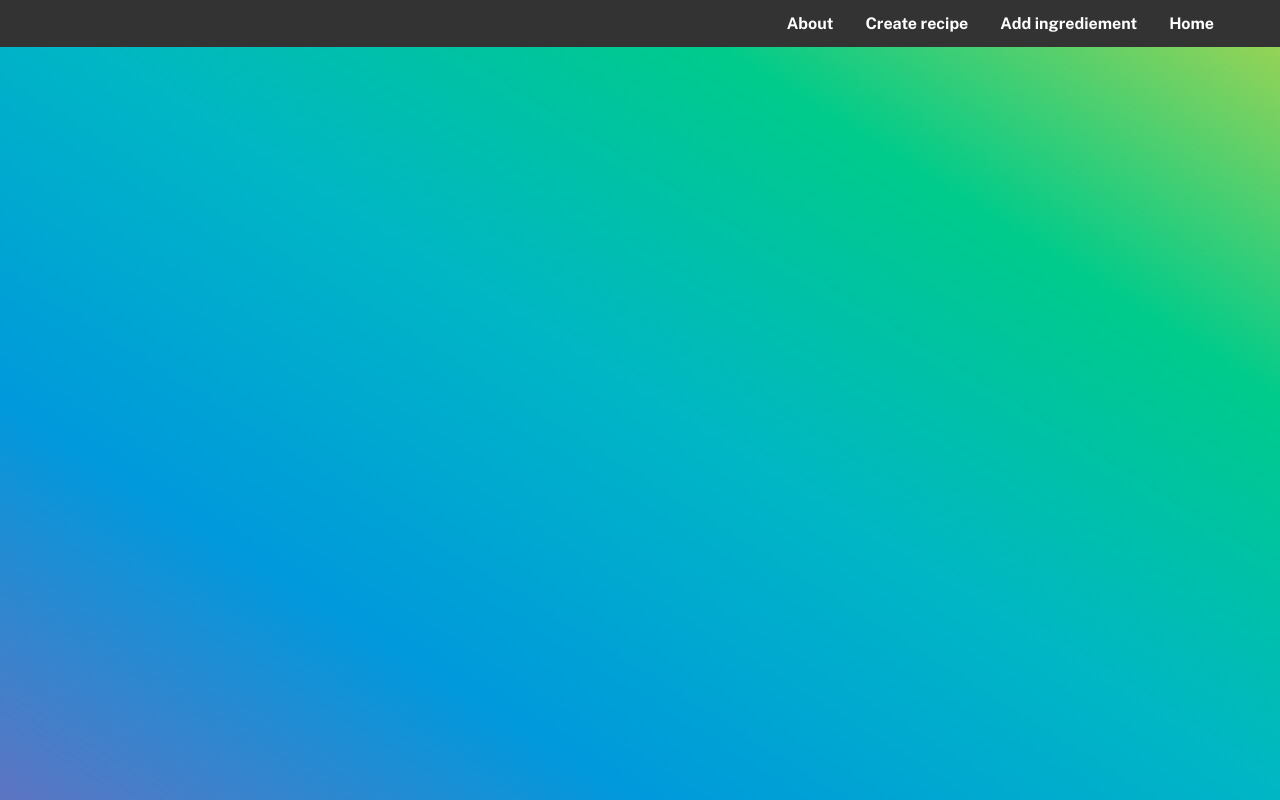
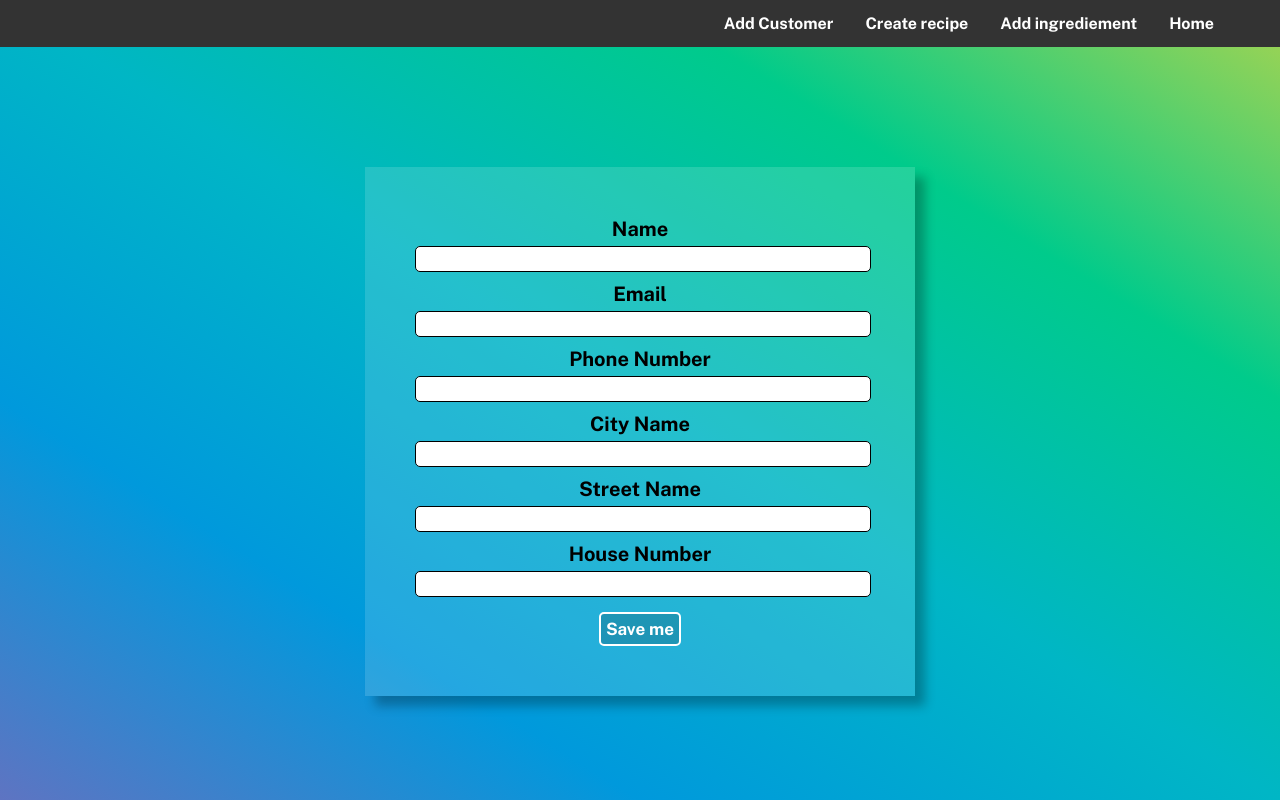
Before and after one commit to CodecoolGlobal/el-proyecte-grande-sprint-5-java-LordBrutal, a React (Create React App) app in the folder src/frontend/myrestaurantapp/: page /create-customer in a window 1280 px wide. Built offline with nearby package versions, Linux system fonts and the light colour scheme.

Commit message:
feat: user can add a new customer

```diff
--- a/src/frontend/myrestaurantapp/src/App.css
+++ b/src/frontend/myrestaurantapp/src/App.css
@@ -1,7 +1,10 @@
-@import url('https://fonts.googleapis.com/css2?family=Public+Sans:ital,wght@0,700;1,400&display=swap');*{
+@import url('https://fonts.googleapis.com/css2?family=Public+Sans:ital,wght@0,700;1,400&display=swap');
+
+* {
     font-family: 'Public Sans', sans-serif;
 }
-body{
+
+body {
     background-image: linear-gradient(to right top, #5e74c2, #0099dc, #00b6c5, #00cb8b, #a9d44f);
     background-attachment: fixed;
 }
@@ -31,34 +34,36 @@ body{
     background-color: #111;
 }
 
-.ingredients-hide{
+.ingredients-hide {
     display: none;
 }
 
-.ingredients-show{
+.ingredients-show {
     z-index: 100;
     padding: 0px;
     display: block;
 }
-.a{
+
+.a {
     position: fixed;
     margin-top: 30px;
 }
 
-.center-img{
+.center-img {
     z-index: -10000;
     text-align: center;
 }
 
-.chef-logo{
+.chef-logo {
     margin: 0 auto;
     width: 50%;
 }
 
-.add-ingredient-container{
+.add-ingredient-container {
     margin-top: 120px;
 }
-.add-ingredient-baackround{
+
+.add-ingredient-baackround {
     padding: 50px;
     width: 230px;
     margin: 0 auto;
@@ -68,36 +73,67 @@ body{
 
 }
 
-.label-text{
+.label-text {
     font-size: 20px;
 }
 
-.label-input{
+.label-input {
     padding: 2px;
+    border: 1px solid black;
+    border-radius: 5px;
+    margin-top: 5px;
+    height: 20px;
+    margin-bottom: 10px;
+}
+
+.select-dropdown {
     border: 1px solid black;
     border-radius: 5px;
     margin-top: 5px;
     height: 20px;
 }
 
-.select-dropdown{
-  border: 1px solid black;
+.submit-button {
+    padding: 5px;
+    border: 2px solid white;
     border-radius: 5px;
     margin-top: 5px;
-  height: 20px;
+    color: white;
+    background-color: rgba(0, 0, 0, 0.16);
+    font-size: 17px;
+}
+.submit-button:hover{
+    box-shadow: 0 0 10px rgba(0, 0, 0, 0.36);
 }
 
-.submit-button{
-  padding: 5px;
-  border: 1px solid black;
-  border-radius: 5px;
-  margin-top: 5px;
-}
-
-.piece-input{
+.piece-input {
     width: 40px;
     padding: 2px 2px 2px 10px;
     border: 1px solid black;
     border-radius: 5px;
     margin-top: 5px;
 }
+
+.add-user-baackround {
+    padding: 50px;
+    width: 450px;
+    margin: 0 auto;
+    background-color: rgba(255, 255, 255, 0.14);
+    text-align: center;
+    box-shadow: 10px 10px 10px rgba(0, 0, 0, 0.27);
+
+}
+
+.add-user-baackround input {
+    width: 100%;
+}
+.add-button{
+    margin-right: 10px;
+    padding: 5px 10px 5px 10px;
+    border: 2px solid white;
+    border-radius: 5px;
+    margin-top: 5px;
+    color: white;
+    background-color: rgba(0, 0, 0, 0.16);
+    font-size: 17px;
+}
--- a/src/frontend/myrestaurantapp/src/App.js
+++ b/src/frontend/myrestaurantapp/src/App.js
@@ -5,6 +5,7 @@ import "./App.css"
 import Navbar from "./Navbar";
 import Ingredients from "./pages/Ingredients";
 import CreateRecipe from "./pages/CreateRecipe";
+import AddCustomer from "./pages/AddCustomer";
 
 function App() {
     return (
@@ -15,6 +16,7 @@ function App() {
                     <Route path="/" element={<Main/>} exact/>
                     <Route path="/ingredient" element={<Ingredients/>}/>
                     <Route path="/create-recipe" element={<CreateRecipe/>}/>
+                    <Route path="/create-customer" element={<AddCustomer/>}/>
                 </Routes>
             </div>
         </Router>
--- a/src/frontend/myrestaurantapp/src/Navbar.js
+++ b/src/frontend/myrestaurantapp/src/Navbar.js
@@ -6,7 +6,7 @@ function Navbar() {
                     <li><a href="/">Home</a></li>
                     <li><a href="/ingredient">Add ingrediement</a></li>
                     <li><a href="/create-recipe">Create recipe</a></li>
-                    <li><a href="#">About</a></li>
+                    <li><a href="/create-customer">Add Customer</a></li>
                 </ul>
             </div>
         </div>
--- /dev/null
+++ b/src/frontend/myrestaurantapp/src/pages/AddCustomer.js
@@ -0,0 +1,29 @@
+function AddCustomer() {
+    return (<div className="add-ingredient-container">
+        <div className="add-user-baackround">
+            <form action="http://localhost:8080/api/add-customer" method="POST">
+                <label className="label-text">Name<br/>
+                    <input className="label-input" type="text"  width="100px" name="name" required/>
+                </label><br/>
+                <label className="label-text">Email<br/>
+                    <input className="label-input" type="text" name="email" required/>
+                </label><br/>
+                <label className="label-text">Phone Number<br/>
+                    <input className="label-input" type="text" name="phoneNumber" required/>
+                </label><br/>
+                <label className="label-text">City Name<br/>
+                    <input className="label-input" type="text" name="cityName" required/>
+                </label><br/>
+                <label className="label-text">Street Name<br/>
+                    <input className="label-input" type="text" name="streetName" required/>
+                </label><br/>
+                <label className="label-text">House Number<br/>
+                    <input className="label-input" type="number" name="houseNumber" required/>
+                </label><br/>
+                <button className="submit-button" type="submit">Save me</button>
+            </form>
+        </div>
+    </div>)
+}
+
+export default AddCustomer;
```
Also changed, not shown: 1 other file (tests, documents, lock files or other folders). Lines whose indentation alone changed are shown as unchanged.
